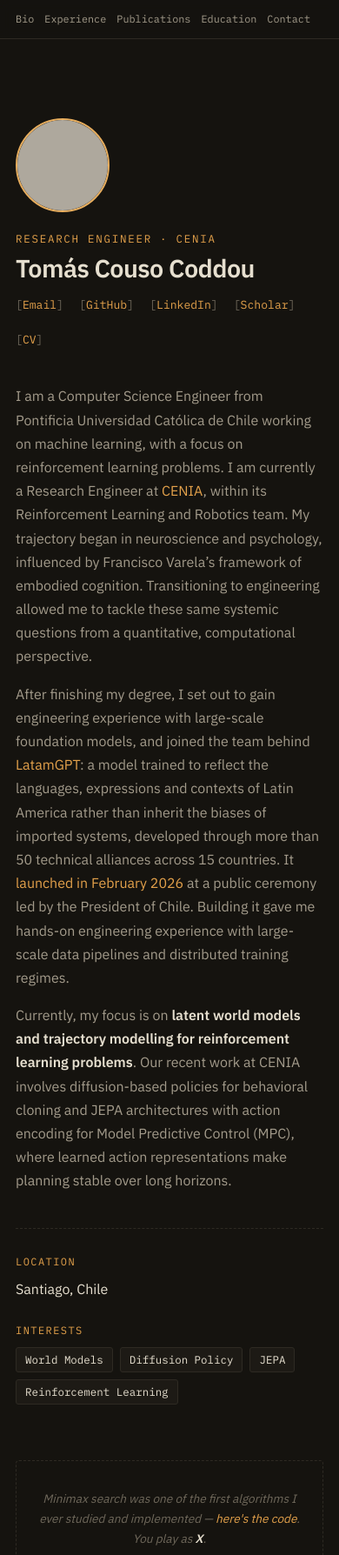
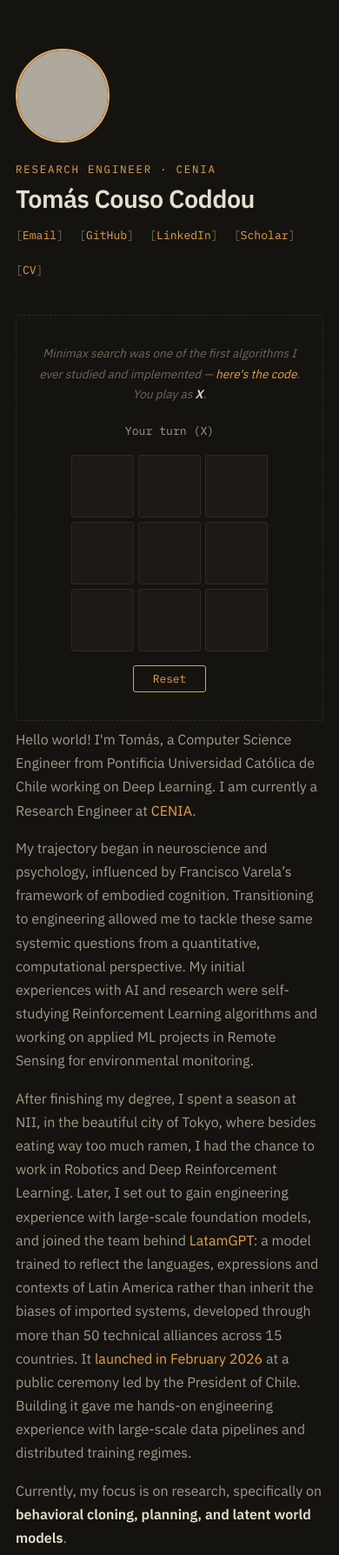
Before and after one commit to tcouso/tcouso.github.io, a plain HTML site: page index.html in a window 390 px wide. Shown: the top 1788 px of the page at 87% size. Drawn offline with nearby package versions, Linux system fonts and the light colour scheme; grey boxes are pictures that could not be loaded.

Commit message:
Rewrite bio, move minimax game into hero, hide top bar on phones, trim CV interests

```diff
--- a/index.html
+++ b/index.html
@@ -44,17 +44,39 @@
         </div>
       </div>
 
+      <!-- MINIMAX EASTER EGG -->
+      <div class="minimax-aside">
+        <p class="minimax-note">
+          Minimax search was one of the first algorithms I ever studied and implemented —
+          <a href="https://github.com/tcouso/minimax-project" target="_blank" rel="noopener">here's the code</a>.
+          You play as <strong>X</strong>.
+        </p>
+        <div class="game-wrapper">
+          <p id="game-status"></p>
+          <div class="board" id="game-board"></div>
+          <button id="reset-btn" onclick="resetGame()">Reset</button>
+        </div>
+      </div>
+
       <div class="about">
         <p>
-          I am a Computer Science Engineer from Pontificia Universidad Católica de Chile working on machine learning, with a focus on reinforcement learning problems. I am currently a Research Engineer at <a href="https://cenia.cl/en/home/" target="_blank" rel="noopener">CENIA</a>, within its Reinforcement Learning and Robotics team. My trajectory began in neuroscience and psychology, influenced by Francisco Varela’s framework of embodied cognition. Transitioning to engineering allowed me to tackle these same systemic questions from a quantitative, computational perspective.
+          Hello world! I'm Tomás, a Computer Science Engineer from Pontificia Universidad Católica de Chile
+          working on Deep Learning. I am currently a Research Engineer at <a href="https://cenia.cl/en/home/" target="_blank" rel="noopener">CENIA</a>.
         </p>
 
         <p>
-          After finishing my degree, I set out to gain engineering experience with large-scale foundation models, and joined the team behind <a href="https://www.latamgpt.org/en" target="_blank" rel="noopener">LatamGPT</a>: a model trained to reflect the languages, expressions and contexts of Latin America rather than inherit the biases of imported systems, developed through more than 50 technical alliances across 15 countries. It <a href="https://www.gob.cl/en/news/we-launch-latam-gpt-the-first-artificial-intelligence-created-for-latin-america-and-the-caribbean/" target="_blank" rel="noopener">launched in February 2026</a> at a public ceremony led by the President of Chile. Building it gave me hands-on engineering experience with large-scale data pipelines and distributed training regimes.
+          My trajectory began in neuroscience and psychology, influenced by Francisco Varela’s framework of embodied cognition.
+          Transitioning to engineering allowed me to tackle these same systemic questions from a quantitative, computational perspective.
+          My initial experiences with AI and research were self-studying Reinforcement Learning algorithms and working on applied ML projects in Remote Sensing for environmental monitoring.
         </p>
 
         <p>
-          Currently, my focus is on <strong>latent world models and trajectory modelling for reinforcement learning problems</strong>. Our recent work at CENIA involves diffusion-based policies for behavioral cloning and JEPA architectures with action encoding for Model Predictive Control (MPC), where learned action representations make planning stable over long horizons.
+          After finishing my degree, I spent a season at NII, in the beautiful city of Tokyo, where besides eating way too much ramen, I had the chance to work in Robotics and Deep Reinforcement Learning.
+          Later, I set out to gain engineering experience with large-scale foundation models, and joined the team behind <a href="https://www.latamgpt.org/en" target="_blank" rel="noopener">LatamGPT</a>: a model trained to reflect the languages, expressions and contexts of Latin America rather than inherit the biases of imported systems, developed through more than 50 technical alliances across 15 countries. It <a href="https://www.gob.cl/en/news/we-launch-latam-gpt-the-first-artificial-intelligence-created-for-latin-america-and-the-caribbean/" target="_blank" rel="noopener">launched in February 2026</a> at a public ceremony led by the President of Chile. Building it gave me hands-on engineering experience with large-scale data pipelines and distributed training regimes.
+        </p>
+
+        <p>
+          Currently, my focus is on research, specifically on <strong>behavioral cloning, planning, and latent world models</strong>.
         </p>
       </div>
 
@@ -67,27 +89,15 @@
           <p class="fact-label">Interests</p>
           <div class="tags">
             <span class="tag">World Models</span>
-            <span class="tag">Diffusion Policy</span>
+            <span class="tag">Diffusion Models</span>
             <span class="tag">JEPA</span>
             <span class="tag">Reinforcement Learning</span>
+            <span class="tag">Planning</span>
+            <span class="tag">Robotics</span>
           </div>
         </div>
       </div>
     </section>
-
-    <!-- MINIMAX EASTER EGG -->
-    <div class="minimax-aside">
-      <p class="minimax-note">
-        Minimax search was one of the first algorithms I ever studied and implemented —
-        <a href="https://github.com/tcouso/minimax-project" target="_blank" rel="noopener">here's the code</a>.
-        You play as <strong>X</strong>.
-      </p>
-      <div class="game-wrapper">
-        <p id="game-status"></p>
-        <div class="board" id="game-board"></div>
-        <button id="reset-btn" onclick="resetGame()">Reset</button>
-      </div>
-    </div>
 
     <!-- EXPERIENCE -->
     <section id="experience">
@@ -104,7 +114,7 @@
           <p class="exp-role">Research Engineer · Santiago, Chile</p>
           <p class="exp-desc">
             Working on world models for robotic control: diffusion-based policies for
-            behavioural cloning and JEPA architectures with action encoding.
+            behavioral cloning and JEPA world models.
           </p>
         </div>
 
--- a/styles.css
+++ b/styles.css
@@ -58,7 +58,7 @@ body {
 main {
   max-width: 760px;
   margin: 0 auto;
-  padding: 72px 28px 64px;
+  padding: 24px 28px 64px;
 }
 
 a {
@@ -108,10 +108,8 @@ h2::after {
 /* ── TOP BAR ──────────────────────────────────────── */
 
 .topbar {
-  position: fixed;
+  position: sticky;
   top: 0;
-  left: 0;
-  right: 0;
   z-index: 10;
   background: #15130fee;
   backdrop-filter: blur(6px);
@@ -149,9 +147,9 @@ h2::after {
 
 .nav-links {
   display: flex;
-  gap: 22px;
+  flex-wrap: wrap;
+  gap: 6px 22px;
   list-style: none;
-  overflow-x: auto;
 }
 
 .nav-links a {
@@ -536,20 +534,12 @@ h2::after {
     padding-right: 18px;
   }
 
-  .topbar-inner {
-    padding: 12px 18px;
-  }
-
-  .site-name {
+  .topbar {
     display: none;
   }
 
-  .topbar-inner {
-    font-size: 0.74rem;
-  }
-
-  .nav-links {
-    gap: 12px;
+  .hero {
+    padding-top: 32px;
   }
 
   .hero-head {
```
Also changed, not shown: cv.html (+2 -4 lines), 1 other file.
